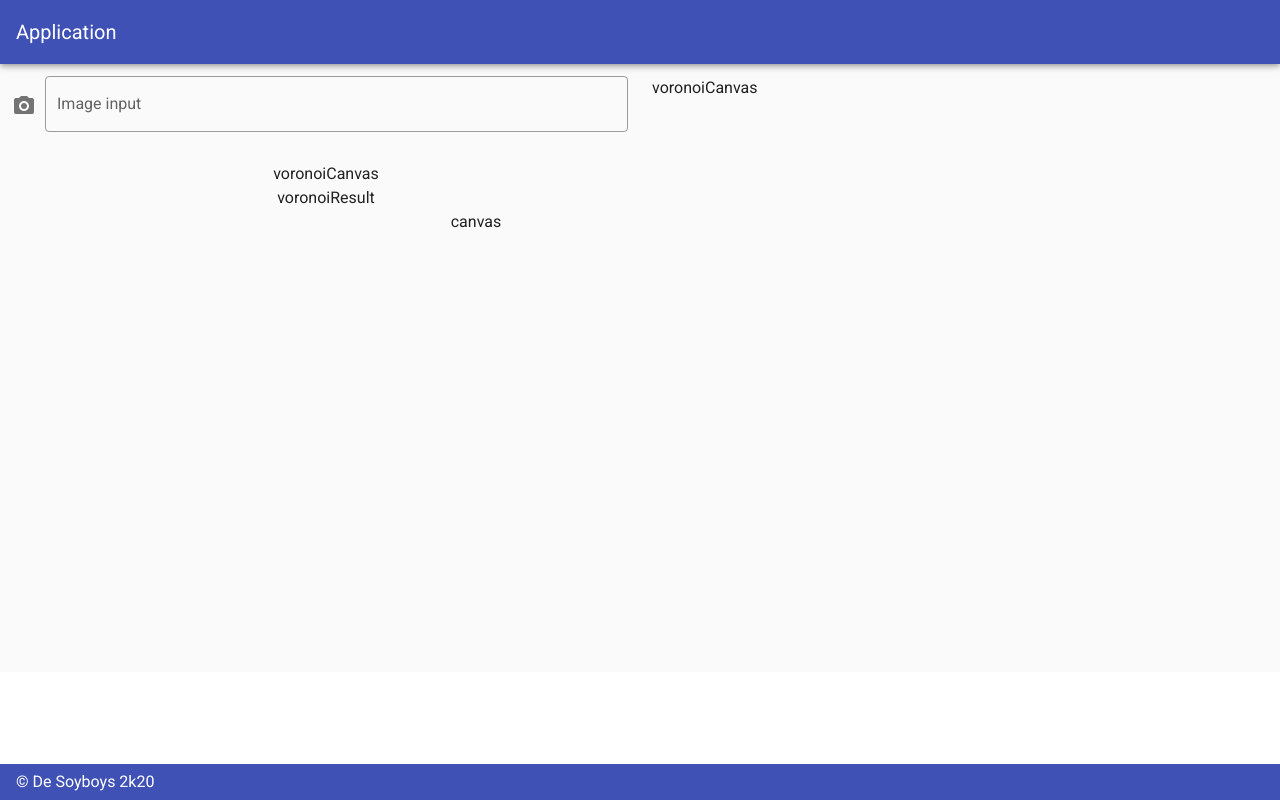
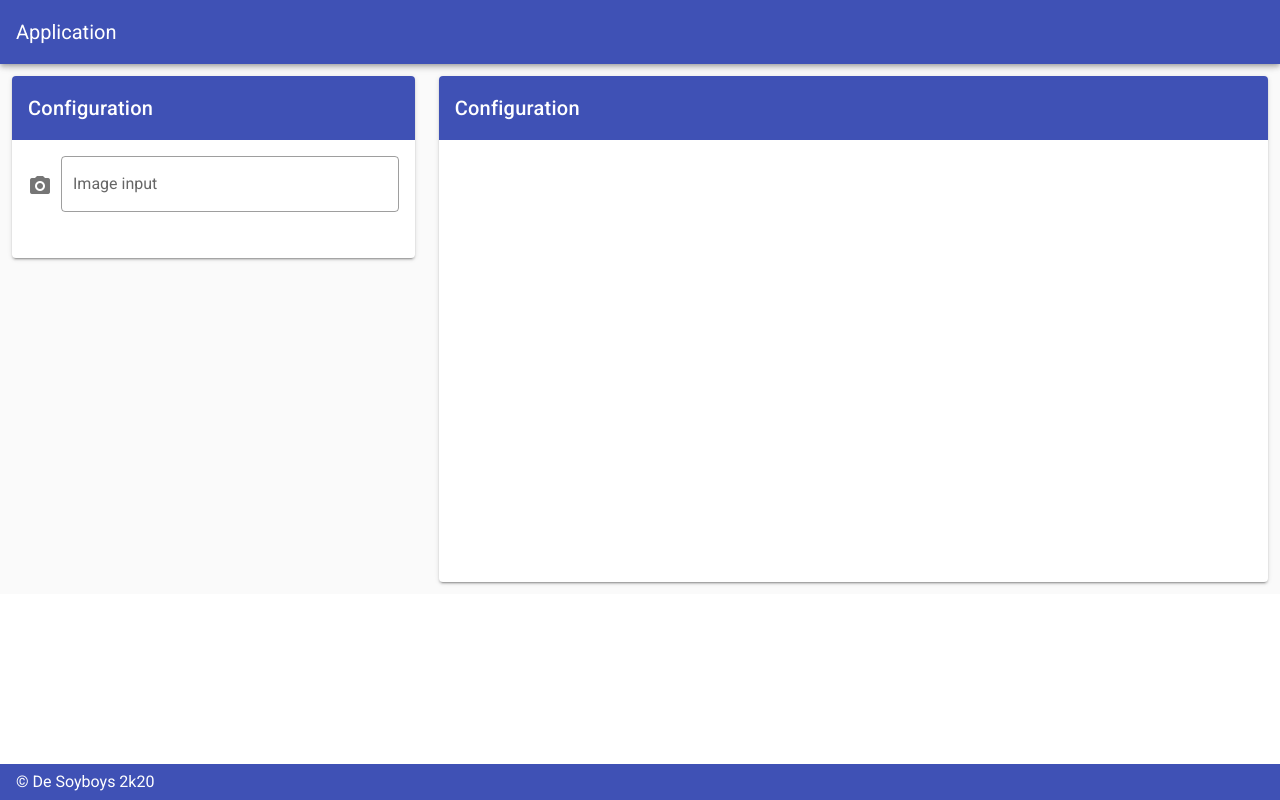
Before and after one commit to nickvdw/image-to-voronoi, a Vue app: page /#/ in a window 1280 px wide. Before the commit this address led to /#/about. Built offline with nearby package versions, Linux system fonts and the light colour scheme.

Commit message:
Added right panel for images

```diff
--- a/src/App.vue
+++ b/src/App.vue
@@ -3,38 +3,16 @@
     <v-app-bar app color="indigo" dark>
       <v-toolbar-title>Application</v-toolbar-title>
     </v-app-bar>
-
     <v-content>
       <v-container fluid class="grey lighten-5">
         <v-row>
-          <v-col cols="6">
+          <v-col cols="4">
             <Menu @uploaded="uploadedImage" />
           </v-col>
-          <v-col cols="6">
-            <div id="voronoiCanvas" />
-            voronoiCanvas
+          <v-col cols="8">
+            <ImageResult :image="this.image" />
           </v-col>
         </v-row>
-        <v-col cols="6" align="start" justify="center">
-          <v-row align="start" justify="center">
-            <div id="voronoiCanvas" />
-            voronoiCanvas
-          </v-row>
-          <v-row align="start" justify="center">
-            <div id="voronoiResult" />
-            voronoiResult
-          </v-row>
-          <v-row align="start" justify="center">
-            <canvas id="canvas" />
-            canvas
-          </v-row>
-          <v-row align="start" justify="center">
-            <canvas id="greyscaleCanvas" />
-          </v-row>
-          <v-row align="start" justify="center">
-            <canvas id="centroidCanvas" />
-          </v-row>
-        </v-col>
       </v-container>
     </v-content>
     <v-footer color="indigo" app>
@@ -44,90 +22,24 @@
 </template>
 
 <script>
-// import { renderVoronoi } from "./scripts/knnLogic";
-
-import {
-  uploadImage,
-  greyScaleImage,
-  computeCentroidsFromGreyScale,
-  colorCentroidsByCoordinates
-} from "./scripts/imageHandler";
-
-import {
-  // renderVoronoiUsingD3,
-  renderColoredVoronoi
-} from "./scripts/voronoiUsingD3";
-
 import Menu from "@/components/Menu.vue";
+import ImageResult from "@/components/ImageResult.vue";
 
 export default {
   data() {
     return {
-      image: []
+      image: new File([""], "placeholder")
     };
   },
 
   components: {
-    Menu
+    Menu,
+    ImageResult
   },
 
   methods: {
     uploadedImage(image) {
-      // Store all canvas elements that can be present on the page
-      const canvas = ["canvas", "greyscaleCanvas", "centroidCanvas"];
-      let centroids = [];
-
-      // Clear all present canvas elements
-      canvas.map(d => {
-        const canvasElement = document.getElementById(d);
-        const context = canvasElement.getContext("2d");
-        context.clearRect(0, 0, d.width, d.height);
-      });
-
-      // Transfer the image to greyscale and compute the centroids
-      uploadImage(image).then(imageData => {
-        const originalImageData = {
-          width: imageData.width,
-          height: imageData.height,
-          data: [...imageData.data]
-        };
-        const greyScaleImageData = greyScaleImage(imageData);
-        centroids = [
-          ...computeCentroidsFromGreyScale(
-            greyScaleImageData,
-            0.8,
-            false,
-            20,
-            10
-          ),
-          ...computeCentroidsFromGreyScale(
-            greyScaleImageData,
-            0.5,
-            true,
-            20,
-            10
-          )
-        ];
-        const coloredCentroids = colorCentroidsByCoordinates(
-          originalImageData,
-          centroids
-        );
-        // renderVoronoi(centroids, imageData.width, imageData.height, 1);
-        //renderVoronoi(coloredCentroids, imageData.width, imageData.height, 4);
-        renderColoredVoronoi(
-          coloredCentroids,
-          imageData.width,
-          imageData.height,
-          4
-        );
-      });
-
-      // Rescale the images to fit the page
-      canvas.map(d => {
-        const canvasElement = document.getElementById(d);
-        canvasElement.width = window.innerWidth;
-        canvasElement.height = window.innerHeight;
-      });
+      this.image = image;
     }
   }
 };
--- /dev/null
+++ b/src/components/ImageResult.vue
@@ -0,0 +1,111 @@
+<template>
+  <v-card>
+    <v-card-title class="indigo white--text">
+      <span class="title">Configuration</span>
+      <v-spacer />
+    </v-card-title>
+
+    <v-card-text>
+      <v-row align="start" justify="center">
+        <div id="voronoiCanvas" />
+      </v-row>
+      <v-row align="start" justify="center">
+        <div id="voronoiResult" />
+      </v-row>
+      <v-row align="start" justify="center">
+        <canvas id="canvas" />
+      </v-row>
+      <v-row align="start" justify="center">
+        <canvas id="greyscaleCanvas" />
+      </v-row>
+      <v-row align="start" justify="center">
+        <canvas id="centroidCanvas" />
+      </v-row>
+    </v-card-text>
+  </v-card>
+</template>
+
+<script>
+// import { renderVoronoi } from "./scripts/knnLogic";
+
+import {
+  uploadImage,
+  greyScaleImage,
+  computeCentroidsFromGreyScale,
+  colorCentroidsByCoordinates
+} from "@/scripts/imageHandler";
+
+import {
+  // renderVoronoiUsingD3,
+  renderColoredVoronoi
+} from "@/scripts/voronoiUsingD3";
+
+export default {
+  name: "ImageResult",
+
+  props: {
+    // Image needs to be of a File type
+    image: File
+  },
+
+  watch: {
+    image: function() {
+      // Store all canvas elements that can be present on the page
+      const canvas = ["canvas", "greyscaleCanvas", "centroidCanvas"];
+      let centroids = [];
+
+      // Clear all present canvas elements
+      canvas.map(d => {
+        const canvasElement = document.getElementById(d);
+        const context = canvasElement.getContext("2d");
+        context.clearRect(0, 0, d.width, d.height);
+      });
+
+      // Transfer the image to greyscale and compute the centroids
+      uploadImage(this.image).then(imageData => {
+        const originalImageData = {
+          width: imageData.width,
+          height: imageData.height,
+          data: [...imageData.data]
+        };
+        const greyScaleImageData = greyScaleImage(imageData);
+        centroids = [
+          ...computeCentroidsFromGreyScale(
+            greyScaleImageData,
+            0.8,
+            false,
+            20,
+            10
+          ),
+          ...computeCentroidsFromGreyScale(
+            greyScaleImageData,
+            0.5,
+            true,
+            20,
+            10
+          )
+        ];
+        const coloredCentroids = colorCentroidsByCoordinates(
+          originalImageData,
+          centroids
+        );
+        // renderVoronoi(centroids, imageData.width, imageData.height, 1);
+        // renderVoronoi(coloredCentroids, imageData.width, imageData.height, 4);
+        renderColoredVoronoi(
+          coloredCentroids,
+          imageData.width,
+          imageData.height,
+          4
+        );
+      });
+
+      // Rescale the images to fit the page
+      canvas.map(d => {
+        const canvasElement = document.getElementById(d);
+        canvasElement.width = window.innerWidth;
+        canvasElement.height = window.innerHeight;
+      });
+    }
+  }
+};
+</script>
--- a/src/components/Menu.vue
+++ b/src/components/Menu.vue
@@ -1,7 +1,15 @@
 <template>
-  <div class="menu">
+  <v-card>
+    <v-card-title class="indigo white--text">
+      <span class="title">Configuration</span>
+      <v-spacer />
+    </v-card-title>
+
+    <v-card-text>
+      <v-form ref="form" v-model="valid" :lazy-validation="lazy">
         <v-file-input
           v-model="image"
+          class="mt-4"
           color="deep-purple accent-4"
           label="Image input"
           accept="image/*"
@@ -12,7 +20,9 @@
           @change="onImageUploaded"
           :show-size="1000"
         />
-  </div>
+      </v-form>
+    </v-card-text>
+  </v-card>
 </template>
 
 <script>
--- a/src/scripts/imageHandler.js
+++ b/src/scripts/imageHandler.js
@@ -138,6 +138,7 @@ export const uploadImage = image => {
       image.onerror = reject;
     };
 
-    reader.readAsDataURL(image);
+    // Only use the image when there is an actual image
+    image && reader.readAsDataURL(image);
   });
 };
```
Lines whose indentation alone changed are shown as unchanged.
